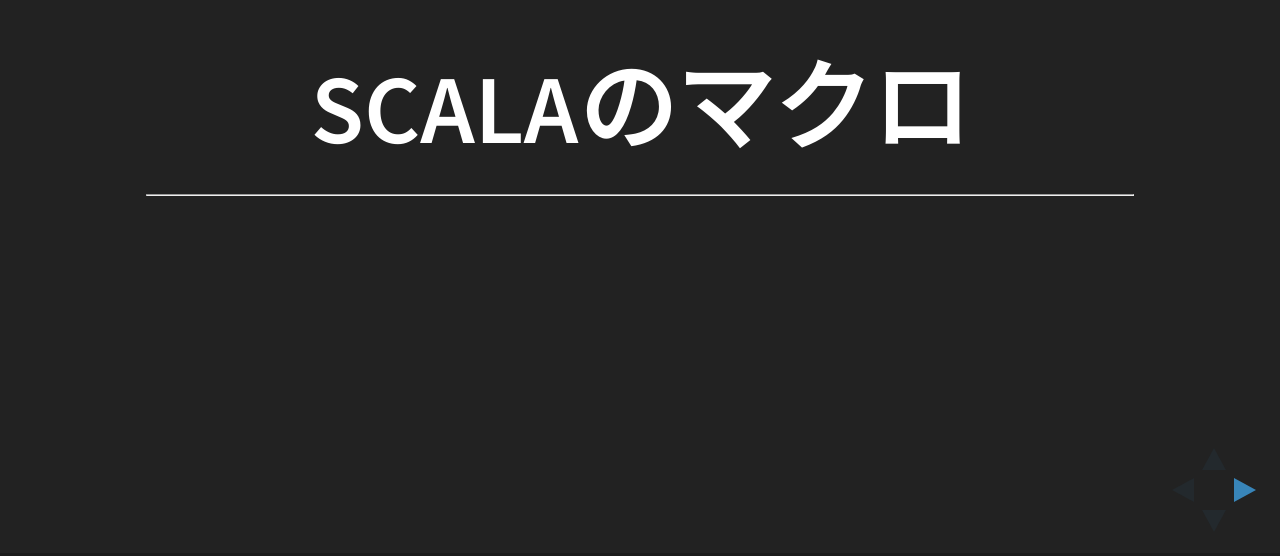
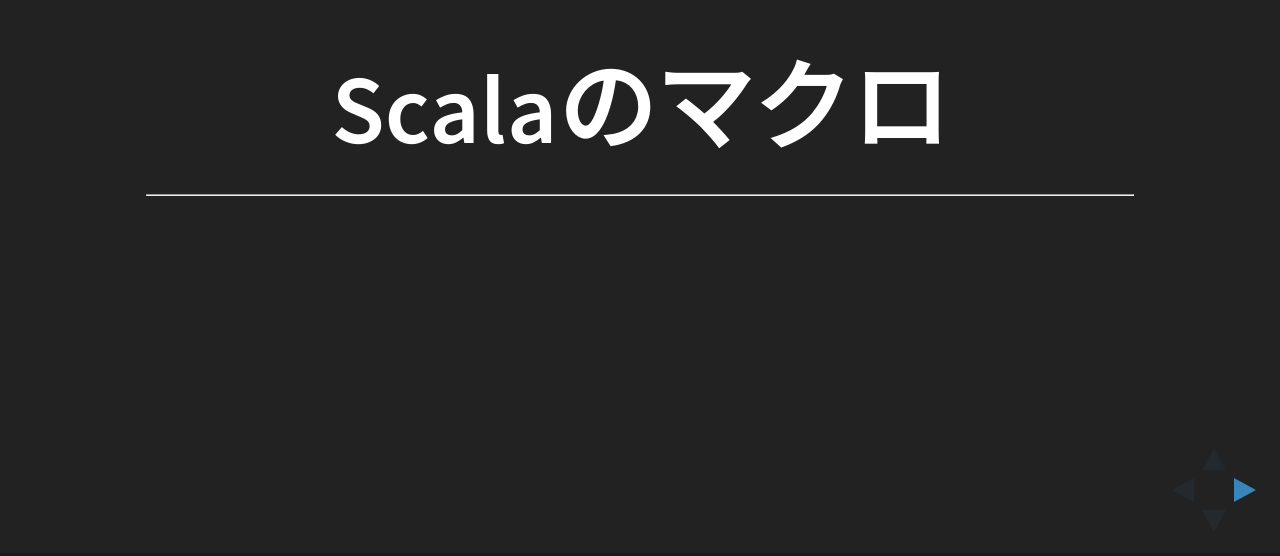
Before and after one commit to takayahilton/studyScalaMacro, a website: page index.html in a window 1280 px wide. Shown: the part 244-800 px from the top of the page. Drawn offline with Linux system fonts and the light colour scheme.

Commit message:
コミット

```diff
--- a/index.html
+++ b/index.html
@@ -16,6 +16,16 @@
 
 		<link rel="stylesheet" href="css/reveal.css">
 		<link rel="stylesheet" href="css/theme/black.css" id="theme">
+		<style type="text/css">
+			.reveal h1,
+			.reveal h2,
+			.reveal h3,
+			.reveal h4,
+			.reveal h5,
+			.reveal h6 {
+				text-transform: none;
+			}
+		</style>
 
 		<!-- Code syntax highlighting -->
 		<link rel="stylesheet" href="lib/css/zenburn.css">
```
Also changed, not shown: README.md.
